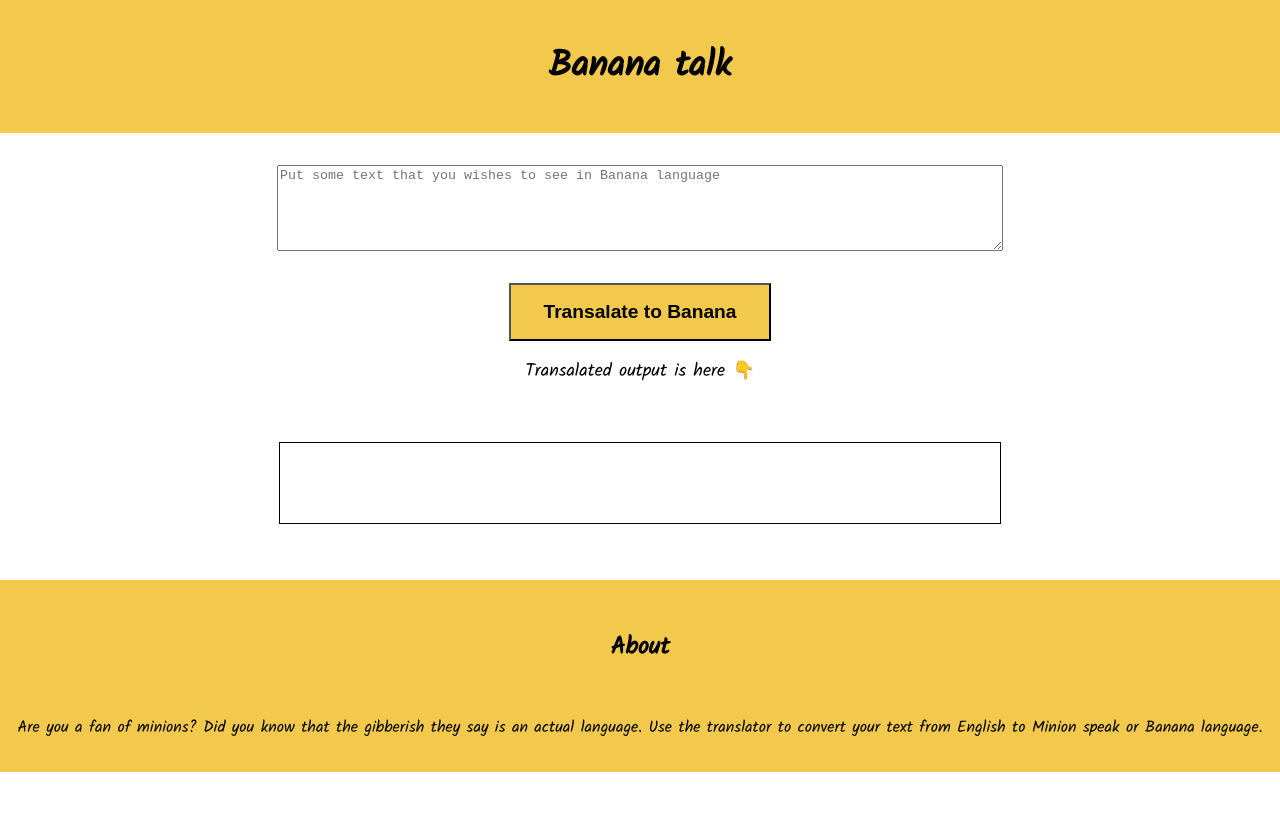
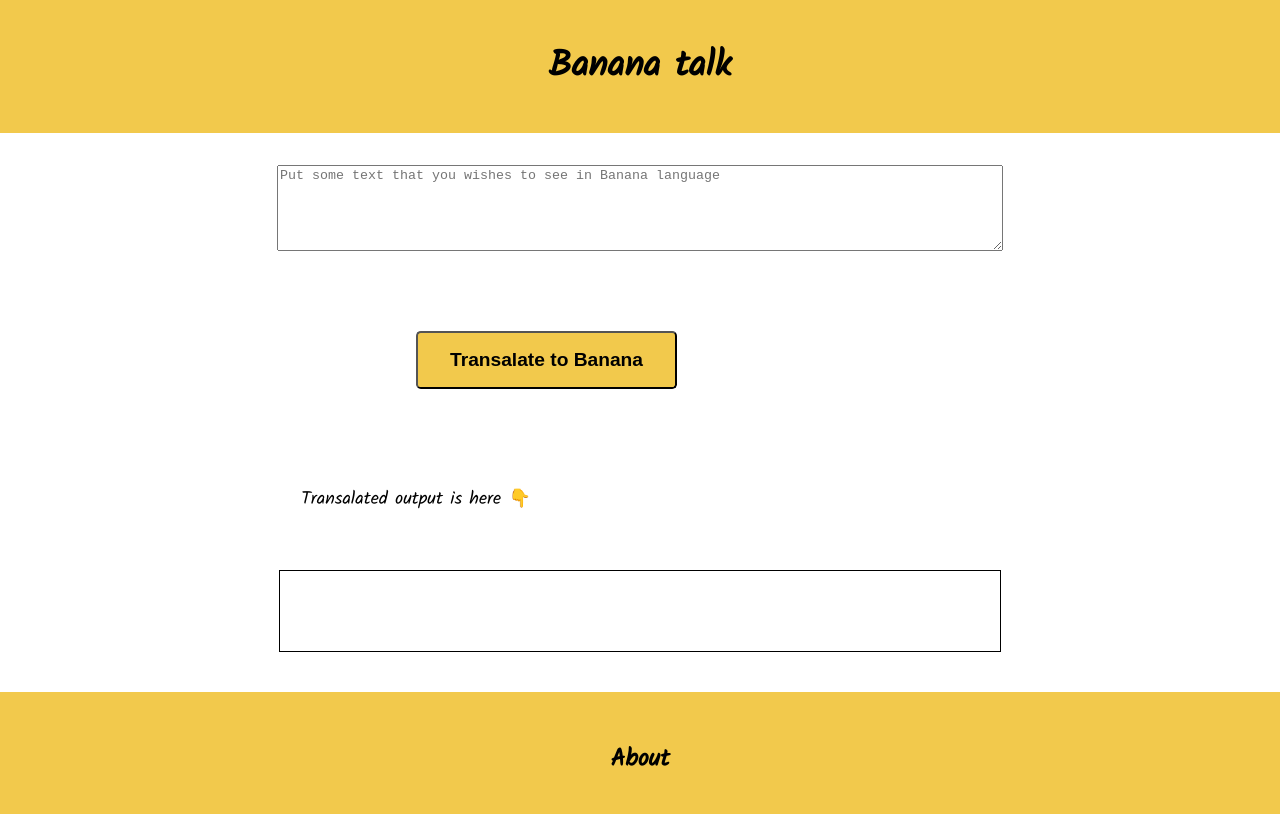
Before and after one commit to kumarsaket601/neogcamp-banana-speak, a plain HTML site: page index.html in a window 1280 px wide. Shown: the top 814 px of the page. Drawn offline with Linux system fonts and the light colour scheme.

Commit message:
css postion

```diff
--- a/index.html
+++ b/index.html
@@ -35,8 +35,8 @@
         <div class="about">
             About
         </div>
-        <div>
-            <p>
+        <div class="parag">
+            <p >
             Are you a fan of minions? Did you know that the gibberish they say is an actual language. Use the translator
             to convert your text from English to Minion speak or Banana language.
             </p>
--- a/style.css
+++ b/style.css
@@ -43,15 +43,19 @@ textarea {
     background-color: var(--primary-color);
    font-weight: bold;
    font-size: larger;
-    margin: 1rem auto;
+    margin: 5rem 26rem;
     display: flex;
+    border-radius: 0.3rem;
 }
 
 /** text **/
 .good{
     text-align: center;
     font-size: large;
-    padding: 0rem 1rem;
+    padding: 1rem 0rem;
+    margin-right: 28rem;
+    margin-top: 5rem;
+    margin-bottom: 0rem;
 
 }
 
@@ -60,7 +64,7 @@ textarea {
     border: 1px solid black;
     height: 10vh;
     width: 90vh;
-    margin: 3.5rem auto;
+    margin: 2.5rem auto;
     padding: 0rem 0rem;
 }
 
@@ -79,8 +83,10 @@ textarea {
     font-size: x-large;
 }
 
-.footer-container p{
-    display: flexbox;
+.parag {
+    margin-left: 30rem;
+    margin-right: 30rem;
+
 
 
 }
```
